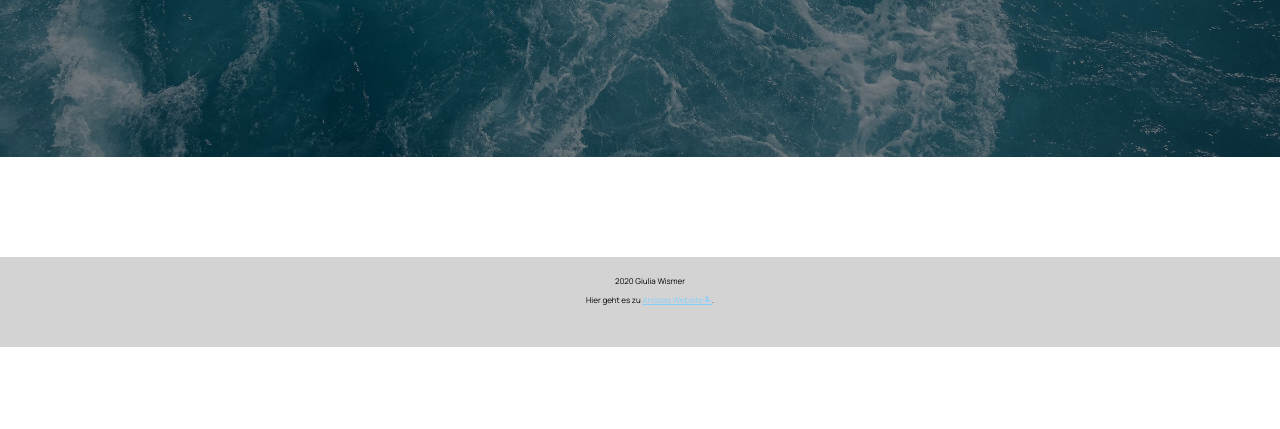
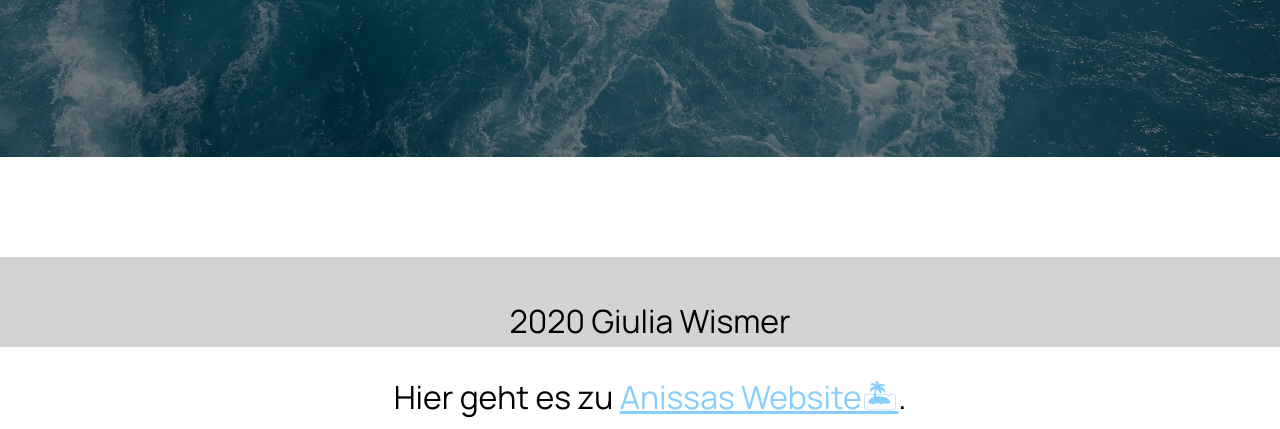
Before and after one commit to giuliaw/giuliaw.github.io, a plain HTML site: page index.html in a window 1280 px wide. Shown: the part 493-922 px from the top of the page. Before the commit the page ends 840 px from the top, so only its background shows below. Drawn offline with Linux system fonts and the light colour scheme; a script that the page names is missing.

Commit message:
Update styles.css

```diff
--- a/styles.css
+++ b/styles.css
@@ -66,7 +66,9 @@ h6{
   font-family: 'Indie Flower', cursive;
   text-shadow: 2px 2px  #a6a6a6;
 }
-p{font-size: 1vmin;}
+p{
+  font-size: 4vmin;
+}
 body, html{
     height: 100%;
     width: 100%;
```
